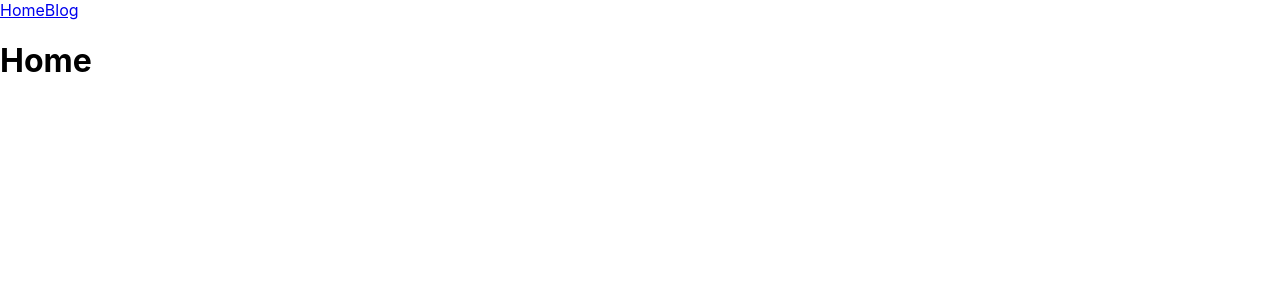
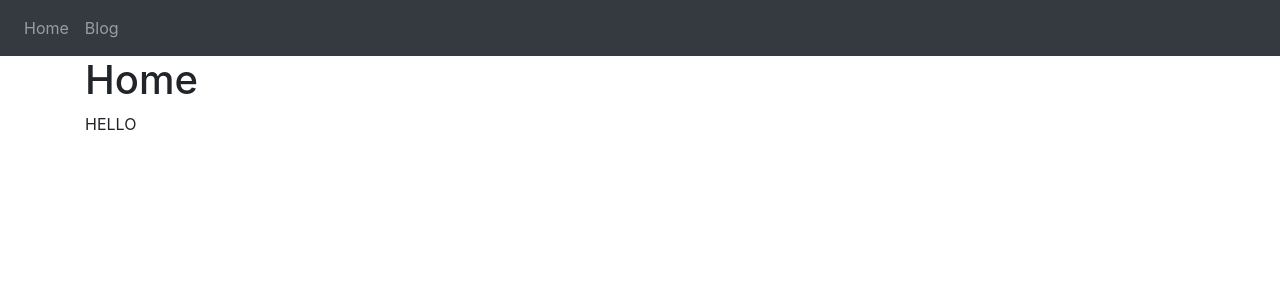
Before and after one commit to kyymichelle/country-guess, a React (Create React App) app: page / in a window 1280 px wide. Shown: the top 300 px of the page. Built offline with nearby package versions, Linux system fonts and the light colour scheme.

Commit message:
Add Bootstrap

```diff
--- a/package.json
+++ b/package.json
@@ -15,7 +15,9 @@
     "@types/react": "16.8.23",
     "@types/react-dom": "16.8.4",
     "@types/react-router-dom": "^4.3.4",
+    "bootstrap": "4.3.1",
     "react": "^16.8.6",
+    "react-bootstrap": "^1.0.0-beta.9",
     "react-dom": "^16.8.6",
     "react-markdown": "^4.1.0",
     "react-router-dom": "^5.0.1",
--- a/src/index.tsx
+++ b/src/index.tsx
@@ -1,6 +1,8 @@
 import React from 'react';
 import ReactDOM from 'react-dom';
-import './index.css';
+// import './index.css';
+import 'bootstrap/dist/css/bootstrap.min.css';
+
 import { App } from './javascript/containers';
 import * as serviceWorker from './serviceWorker';
 
--- a/src/javascript/containers/App.tsx
+++ b/src/javascript/containers/App.tsx
@@ -1,7 +1,5 @@
 import React from 'react';
 import { BrowserRouter, Route, Switch } from 'react-router-dom';
-
-import { NavMain } from '../modules/Nav';
 
 import { Blog, Home } from '.';
 
--- a/src/javascript/containers/Blog.tsx
+++ b/src/javascript/containers/Blog.tsx
@@ -1,4 +1,5 @@
-import React, { Component } from 'react';
+import React from 'react';
+import { Container } from 'react-bootstrap';
 import ReactMarkdown from 'react-markdown';
 import BlogMarkdown from '../../static/markdown/blog.md';
 import { NavMain } from '../modules/Nav';
@@ -24,10 +25,12 @@ export class Blog extends React.Component<{}, State> {
     const { markdown } = this.state;
 
     return (
-      <div className="App">
+      <div className="page-blog">
         <NavMain></NavMain>
-        <h1>Blog</h1>
-        <ReactMarkdown source={markdown} />
+        <Container>
+          <h1>Blog</h1>
+          <ReactMarkdown source={markdown} />
+        </Container>
       </div>
     );
   }
--- a/src/javascript/containers/Home.tsx
+++ b/src/javascript/containers/Home.tsx
@@ -1,5 +1,5 @@
-import React, { Component } from 'react';
-
+import React from 'react';
+import { Container } from 'react-bootstrap';
 import { NavMain } from '../modules/Nav';
 
 export class Home extends React.Component<{}, {}> {
@@ -9,9 +9,12 @@ export class Home extends React.Component<{}, {}> {
 
   render() {
     return (
-      <div className="App">
+      <div className="page-home">
         <NavMain></NavMain>
-        <h1>Home</h1>
+        <Container>
+          <h1>Home</h1>
+          <p>HELLO</p>
+        </Container>
       </div>
     );
   }
--- a/src/javascript/modules/Nav/Main.tsx
+++ b/src/javascript/modules/Nav/Main.tsx
@@ -1,12 +1,13 @@
 import React from 'react';
-import { Link } from 'react-router-dom';
-import { Blog } from '../../containers';
+import { Nav, Navbar } from 'react-bootstrap';
 
 export const NavMain: React.FC = () => {
   return (
-    <nav>
-      <Link to="/">Home</Link>
-      <Link to="/blog">Blog</Link>
-    </nav>
+    <Navbar bg="dark" variant="dark">
+      <Nav>
+        <Nav.Link href="/">Home</Nav.Link>
+        <Nav.Link href="/blog">Blog</Nav.Link>
+      </Nav>
+    </Navbar>
   );
 };
```
Also changed, not shown: 1 other file (tests, documents, lock files or other folders).
